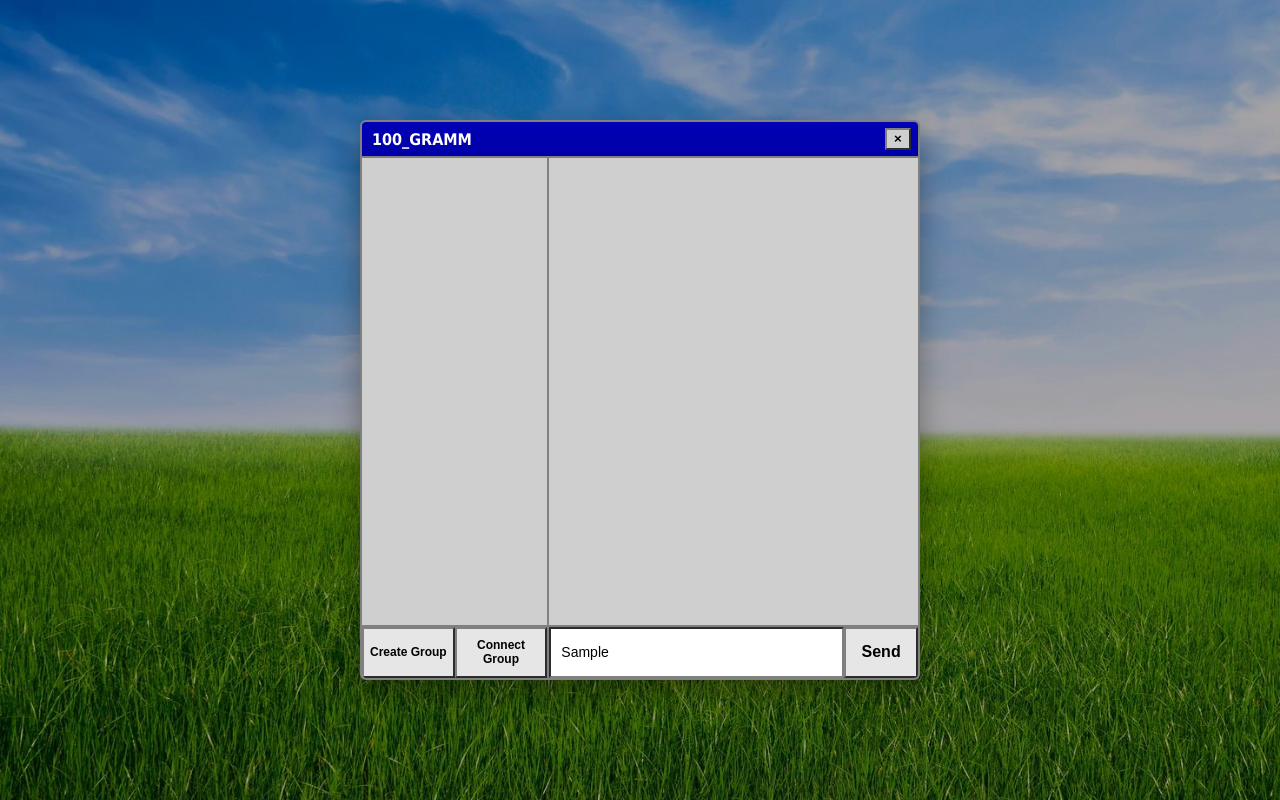
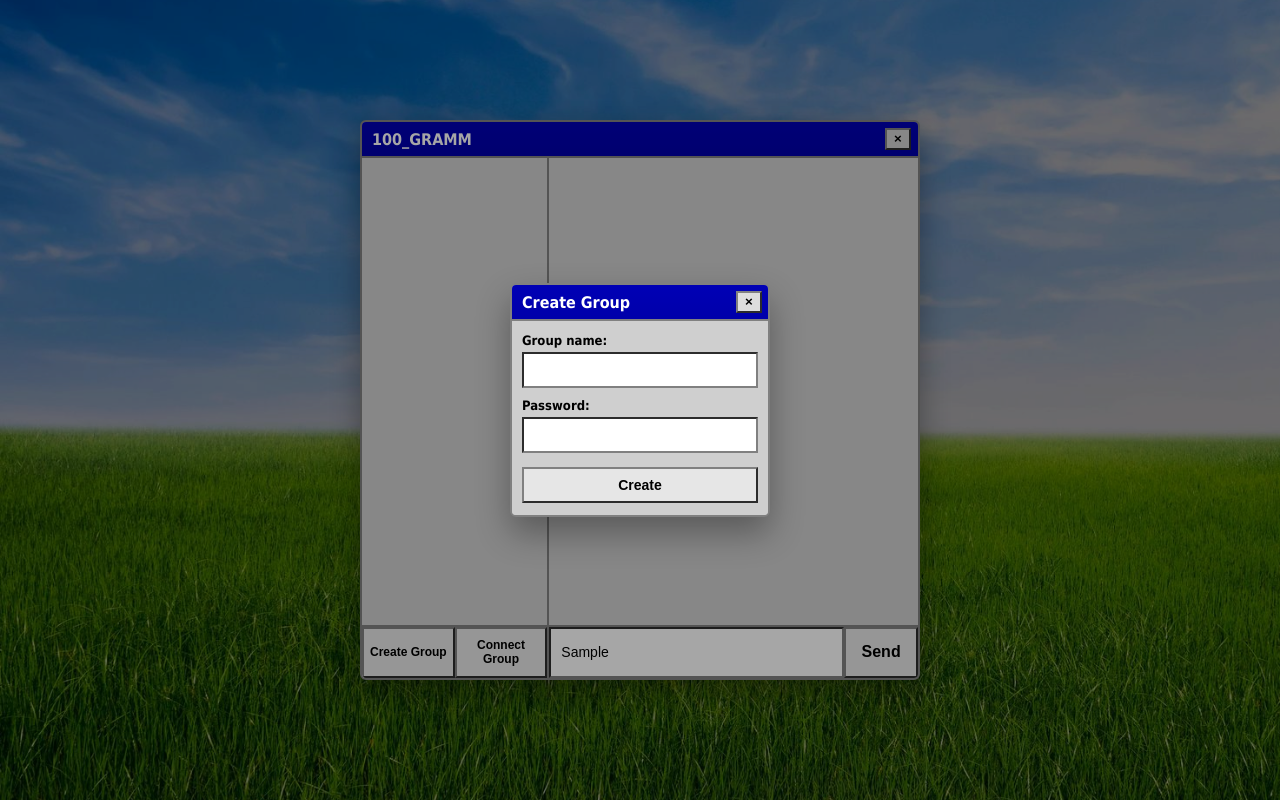
Before and after one commit to MrXno2/my_chat, a React (Vite) app in the folder frontend/: page / in a window 1280 px wide. Both pictures are taken after typing "Sample" into the empty fields and a click on the button "Create Group". Built offline with nearby package versions, Linux system fonts and the light colour scheme; no server answers.

Commit message:
сделал создание групп фул

```diff
--- a/frontend/src/pages/AuthPage.jsx
+++ b/frontend/src/pages/AuthPage.jsx
@@ -35,6 +35,14 @@ export default function AuthPage({ onAuthSuccess }) {
   async function onSubmit(e) {
     e.preventDefault()
     setError(null)
+    if (login.length < 4) {
+      setError('Login must be at least 4 characters.')
+      return
+    }
+    if (password.length < 6) {
+      setError('Password must be at least 6 characters.')
+      return
+    }
     setSubmitting(true)
 
     try {
--- a/frontend/src/pages/MainPage.jsx
+++ b/frontend/src/pages/MainPage.jsx
@@ -1,8 +1,88 @@
 import React, { useState } from 'react'
-import { clearTokens } from '../lib/api.js'
+import { apiPostJson, clearTokens } from '../lib/api.js'
+
+const GROUP_ERROR_MESSAGES = {
+  GroupAlreadyExists: 'Group already exists.',
+  GroupNotFound: 'Group not found.',
+  UserBannedInGroup: 'You are banned in this group.',
+  UserAlreadyInGroup: 'You are already in this group.',
+  InvalidPassword: 'Invalid password.',
+  TokenExpiredError: 'Session expired, please log in again.',
+  MissingTokenError: 'Authorization required, please log in.'
+}
 
 export default function MainPage() {
   const [showExitModal, setShowExitModal] = useState(false)
+  const [showCreateModal, setShowCreateModal] = useState(false)
+  const [showJoinModal, setShowJoinModal] = useState(false)
+  const [createGroupName, setCreateGroupName] = useState('')
+  const [createGroupPass, setCreateGroupPass] = useState('')
+  const [joinGroupName, setJoinGroupName] = useState('')
+  const [joinGroupPass, setJoinGroupPass] = useState('')
+  const [createError, setCreateError] = useState(null)
+  const [joinError, setJoinError] = useState(null)
+  const [createSubmitting, setCreateSubmitting] = useState(false)
+  const [joinSubmitting, setJoinSubmitting] = useState(false)
+
+  async function handleCreateGroup() {
+    setCreateError(null)
+    if (createGroupName.length < 4) {
+      setCreateError('Group name must be at least 4 characters.')
+      return
+    }
+    if (createGroupPass.length < 6) {
+      setCreateError('Password must be at least 6 characters.')
+      return
+    }
+    setCreateSubmitting(true)
+    try {
+      const { res, data } = await apiPostJson('/api/group/create', {
+        name: createGroupName,
+        password: createGroupPass
+      })
+      if (!res.ok) {
+        const errorType = data?.error_type
+        throw new Error(GROUP_ERROR_MESSAGES[errorType] || 'Unknown error, please try again later')
+      }
+      setShowCreateModal(false)
+      setCreateGroupName('')
+      setCreateGroupPass('')
+    } catch (err) {
+      setCreateError(err?.message || 'Unknown error, please try again later')
+    } finally {
+      setCreateSubmitting(false)
+    }
+  }
+
+  async function handleJoinGroup() {
+    setJoinError(null)
+    if (joinGroupName.length < 4) {
+      setJoinError('Group name must be at least 4 characters.')
+      return
+    }
+    if (joinGroupPass.length < 6) {
+      setJoinError('Password must be at least 6 characters.')
+      return
+    }
+    setJoinSubmitting(true)
+    try {
+      const { res, data } = await apiPostJson('/api/group/connect', {
+        name: joinGroupName,
+        password: joinGroupPass
+      })
+      if (!res.ok) {
+        const errorType = data?.error_type
+        throw new Error(GROUP_ERROR_MESSAGES[errorType] || 'Unknown error, please try again later')
+      }
+      setShowJoinModal(false)
+      setJoinGroupName('')
+      setJoinGroupPass('')
+    } catch (err) {
+      setJoinError(err?.message || 'Unknown error, please try again later')
+    } finally {
+      setJoinSubmitting(false)
+    }
+  }
 
   return (
     <div className="bb-screen">
@@ -39,8 +119,8 @@ export default function MainPage() {
 
               <div className="bb-main-bottom">
                 <div className="bb-main-bottom-left">
-                  <button className="bb-main-btn" type="button">Create Group</button>
-                  <button className="bb-main-btn" type="button">Connect Group</button>
+                  <button className="bb-main-btn" type="button" onClick={() => setShowCreateModal(true)}>Create Group</button>
+                  <button className="bb-main-btn" type="button" onClick={() => setShowJoinModal(true)}>Connect Group</button>
                 </div>
                 <div className="bb-main-bottom-right">
                   <input className="bb-input-message" type="text" style={{ width: '80%', height: '100%', boxSizing: 'border-box' }} />
@@ -96,6 +176,120 @@ export default function MainPage() {
             </div>
           </div>
         ) : null}
+
+        {showCreateModal ? (
+          <div
+            className="bb-group-modal-overlay"
+            role="presentation"
+            onClick={() => setShowCreateModal(false)}
+          >
+            <div
+              className="bb-group-modal"
+              role="dialog"
+              aria-modal="true"
+              onClick={(e) => e.stopPropagation()}
+            >
+              <div className="bb-group-modal-titlebar">
+                <span>Create Group</span>
+                <button
+                  type="button"
+                  className="bb-group-modal-close-btn"
+                  aria-label="Close"
+                  onClick={() => setShowCreateModal(false)}
+                >
+                  ×
+                </button>
+              </div>
+
+              <div className="bb-group-modal-body">
+                {createError ? <div className="bb-group-modal-error">{createError}</div> : null}
+                <label className="bb-group-modal-field">
+                  <div className="bb-group-modal-label">Group name:</div>
+                  <input
+                    className="bb-group-modal-input"
+                    type="text"
+                    value={createGroupName}
+                    onChange={(e) => setCreateGroupName(e.target.value)}
+                  />
+                </label>
+                <label className="bb-group-modal-field">
+                  <div className="bb-group-modal-label">Password:</div>
+                  <input
+                    className="bb-group-modal-input"
+                    type="password"
+                    value={createGroupPass}
+                    onChange={(e) => setCreateGroupPass(e.target.value)}
+                  />
+                </label>
+                <button
+                  type="button"
+                  className="bb-group-modal-submit-btn"
+                  disabled={createSubmitting}
+                  onClick={handleCreateGroup}
+                >
+                  {createSubmitting ? 'Please wait...' : 'Create'}
+                </button>
+              </div>
+            </div>
+          </div>
+        ) : null}
+
+        {showJoinModal ? (
+          <div
+            className="bb-group-modal-overlay"
+            role="presentation"
+            onClick={() => setShowJoinModal(false)}
+          >
+            <div
+              className="bb-group-modal"
+              role="dialog"
+              aria-modal="true"
+              onClick={(e) => e.stopPropagation()}
+            >
+              <div className="bb-group-modal-titlebar">
+                <span>Connect Group</span>
+                <button
+                  type="button"
+                  className="bb-group-modal-close-btn"
+                  aria-label="Close"
+                  onClick={() => setShowJoinModal(false)}
+                >
+                  ×
+                </button>
+              </div>
+
+              <div className="bb-group-modal-body">
+                {joinError ? <div className="bb-group-modal-error">{joinError}</div> : null}
+                <label className="bb-group-modal-field">
+                  <div className="bb-group-modal-label">Group name:</div>
+                  <input
+                    className="bb-group-modal-input"
+                    type="text"
+                    value={joinGroupName}
+                    onChange={(e) => setJoinGroupName(e.target.value)}
+                  />
+                </label>
+                <label className="bb-group-modal-field">
+                  <div className="bb-group-modal-label">Password:</div>
+                  <input
+                    className="bb-group-modal-input"
+                    type="password"
+                    value={joinGroupPass}
+                    onChange={(e) => setJoinGroupPass(e.target.value)}
+                  />
+                </label>
+                <button
+                  type="button"
+                  className="bb-group-modal-submit-btn"
+                  disabled={joinSubmitting}
+                  onClick={handleJoinGroup}
+                >
+                  {joinSubmitting ? 'Please wait...' : 'Connect'}
+                </button>
+              </div>
+            </div>
+          </div>
+        ) : null}
       </div>
     </div>
   )
--- a/frontend/src/styles.css
+++ b/frontend/src/styles.css
@@ -398,3 +398,117 @@ body{
 .bb-modal-exit-btn:hover{
   background:#c00000;
 }
+
+/* Group modal (Create / Connect) */
+.bb-group-modal-overlay{
+  position:absolute;
+  inset:0;
+  z-index:50;
+  background: rgba(0,0,0,0.35);
+  display:flex;
+  align-items:center;
+  justify-content:center;
+  padding: 12px;
+}
+
+.bb-group-modal{
+  width: min(260px, 80vw);
+  background: var(--bb-window);
+  border: 2px solid var(--bb-window-dark);
+  box-shadow: 0 16px 34px var(--bb-shadow);
+  border-radius: 6px;
+  overflow:hidden;
+}
+
+.bb-group-modal-titlebar{
+  background: linear-gradient(#0000ff22, #0000ff00), #0000aa;
+  color:#fff;
+  padding: 6px 6px 6px 10px;
+  font-weight:900;
+  display:flex;
+  align-items:center;
+  justify-content:space-between;
+  gap: 10px;
+  border-bottom: 2px solid var(--bb-window-dark);
+}
+
+.bb-group-modal-close-btn{
+  width: 26px;
+  height: 22px;
+  border: 2px outset #808080;
+  background: #dddddd;
+  color:#000000;
+  font-weight:900;
+  cursor:pointer;
+  display:flex;
+  align-items:center;
+  justify-content:center;
+  padding:0;
+  margin:0;
+  line-height: 18px;
+}
+
+.bb-group-modal-close-btn:hover{
+  background:#ffffff;
+}
+
+.bb-group-modal-body{
+  padding: 12px 10px;
+  background:#cfcfcf;
+  display:flex;
+  flex-direction:column;
+  gap:10px;
+}
+
+.bb-group-modal-field{
+  display:flex;
+  flex-direction:column;
+  gap:4px;
+}
+
+.bb-group-modal-label{
+  font-weight:700;
+  font-size: 13px;
+}
+
+.bb-group-modal-input{
+  width:100%;
+  padding: 8px 10px;
+  border: 2px inset #808080;
+  background:#fff;
+  font-size: 14px;
+  outline:none;
+}
+
+.bb-group-modal-input:focus{
+  border: 2px inset #0000aa;
+}
+
+.bb-group-modal-submit-btn{
+  width: 100%;
+  padding: 8px 10px;
+  border: 2px outset #808080;
+  background: #e6e6e6;
+  cursor:pointer;
+  font-weight:800;
+  font-size: 14px;
+  margin-top: 4px;
+}
+
+.bb-group-modal-submit-btn:hover{
+  background:#ffffff;
+}
+
+.bb-group-modal-submit-btn:disabled{
+  opacity:0.6;
+  cursor:not-allowed;
+}
+
+.bb-group-modal-error{
+  background:#ffdddd;
+  border:2px solid #cc0000;
+  padding:8px;
+  border-radius:4px;
+  font-weight:700;
+  font-size: 12px;
+}
```
Also changed, not shown: 2 other files (tests, documents, lock files or other folders).
